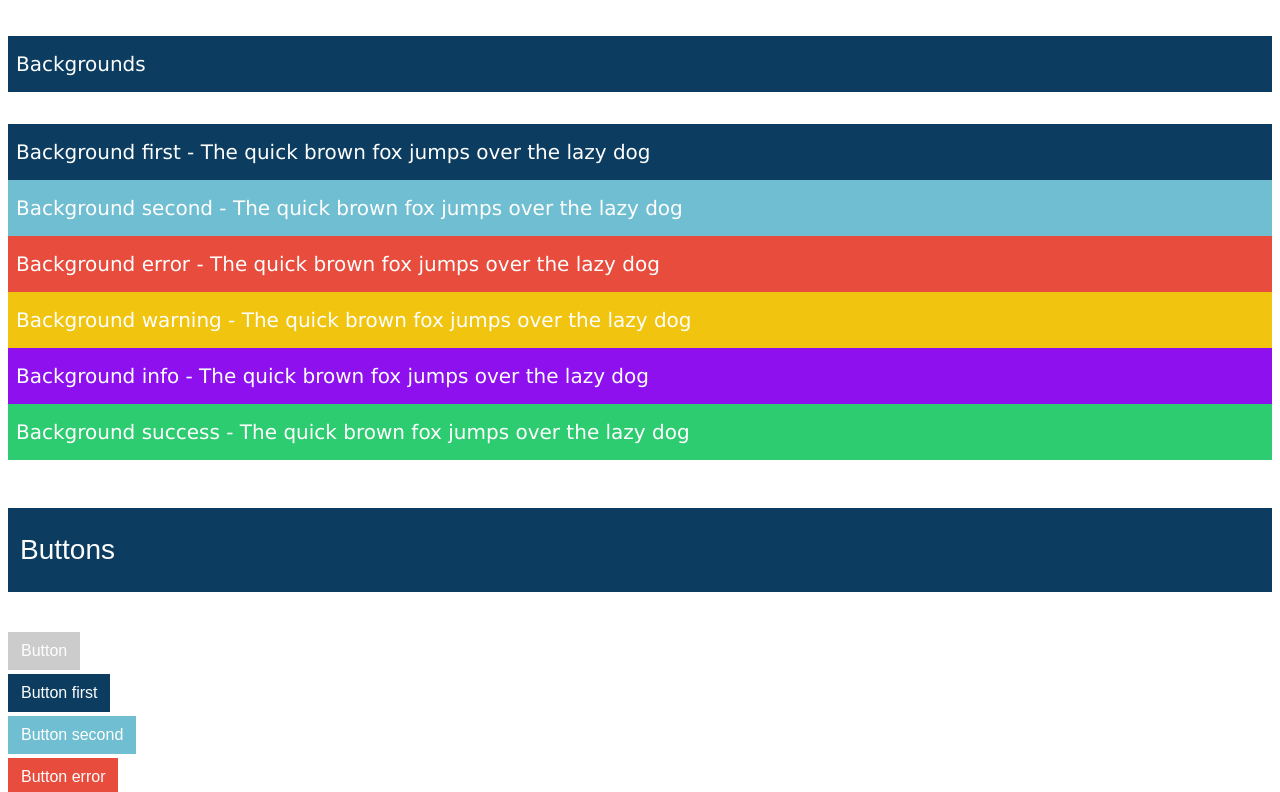
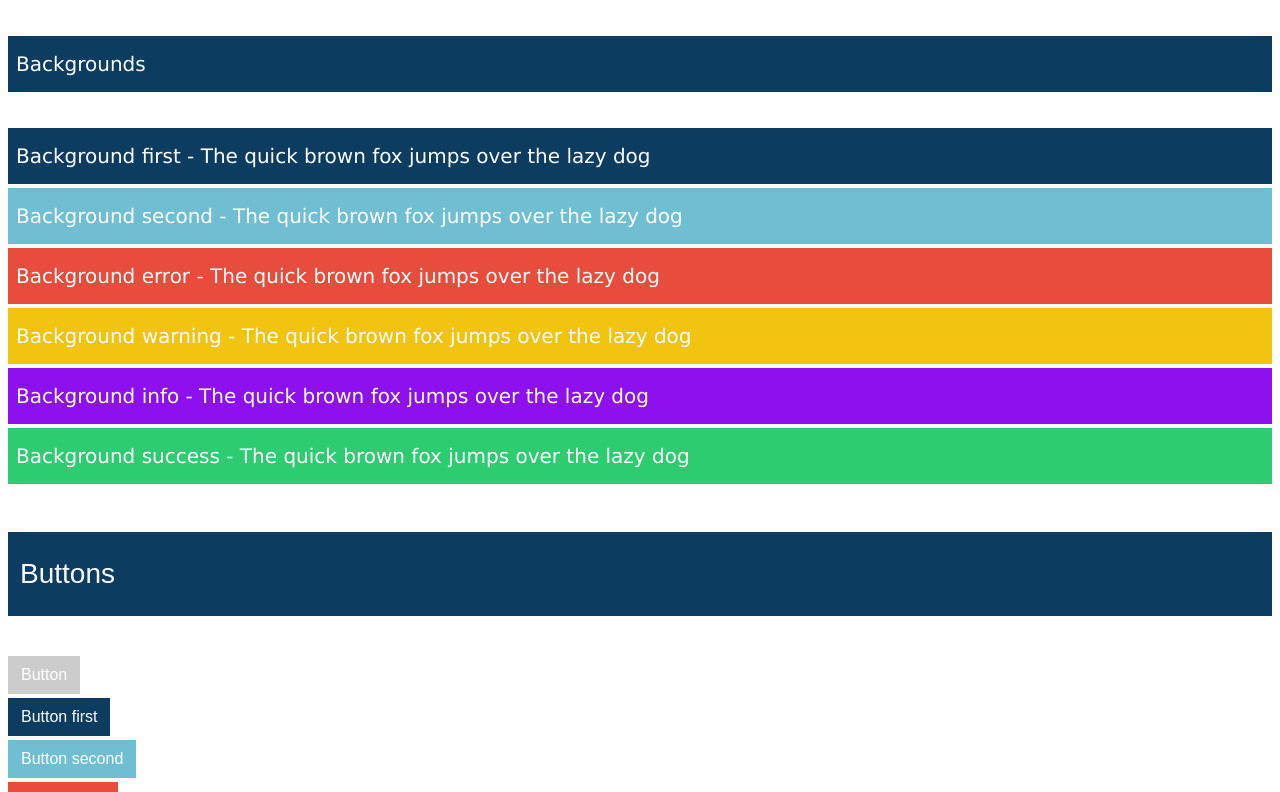
Before and after one commit to oforge/vue-boilerplate, a Vue app: page / in a window 1280 px wide. Shown: the part 780-1572 px from the top of the page. Built offline with nearby package versions, Linux system fonts and the light colour scheme.

Commit message:
small styling changes

```diff
--- a/src/components/global/forms/SpkButton.vue
+++ b/src/components/global/forms/SpkButton.vue
@@ -116,6 +116,7 @@ export default Vue.extend({
 .button-list {
   display: flex;
   align-items: center;
+  flex-wrap: wrap;
 
   .button {
     margin-right: map-get($sizes, 'xs');
--- a/src/examples/Buttons.vue
+++ b/src/examples/Buttons.vue
@@ -13,12 +13,12 @@
         <spk-button class="m-t-xs button--info">Button info</spk-button>
         <spk-button class="m-t-xs button--success">Button success</spk-button>
         <spk-button class="m-t-xs button--first">
-          <spk-icon iconName="cross" />
+          <spk-icon iconClass="icon--cross" iconName="cross" />
           <span>Button with icon left</span>
         </spk-button>
         <spk-button class="m-t-xs button--second">
           <span>Button with icon right</span>
-          <spk-icon iconName="chevron" iconClass="icon--chevron icon--chevron-right" />
+          <spk-icon iconClass="icon--chevron icon--chevron-right" iconName="chevron" />
         </spk-button>
       </div>
     </div>
--- a/src/examples/Colors.vue
+++ b/src/examples/Colors.vue
@@ -18,22 +18,22 @@
         <h3 class="bg-first p-s m-v-xl">Backgrounds</h3>
       </div>
       <div class="column-12">
-        <h3 class="p-s bg-first">
+        <h3 class="m-t-xs p-s bg-first">
           Background first - The quick brown fox jumps over the lazy dog
         </h3>
-        <h3 class="p-s bg-second">
+        <h3 class="m-t-xs p-s bg-second">
           Background second - The quick brown fox jumps over the lazy dog
         </h3>
-        <h3 class="p-s bg-error">
+        <h3 class="m-t-xs p-s bg-error">
           Background error - The quick brown fox jumps over the lazy dog
         </h3>
-        <h3 class="p-s bg-warning">
+        <h3 class="m-t-xs p-s bg-warning">
           Background warning - The quick brown fox jumps over the lazy dog
         </h3>
-        <h3 class="p-s bg-info">
+        <h3 class="m-t-xs p-s bg-info">
           Background info - The quick brown fox jumps over the lazy dog
         </h3>
-        <h3 class="p-s bg-success">
+        <h3 class="m-t-xs p-s bg-success">
           Background success - The quick brown fox jumps over the lazy dog
         </h3>
       </div>
```
